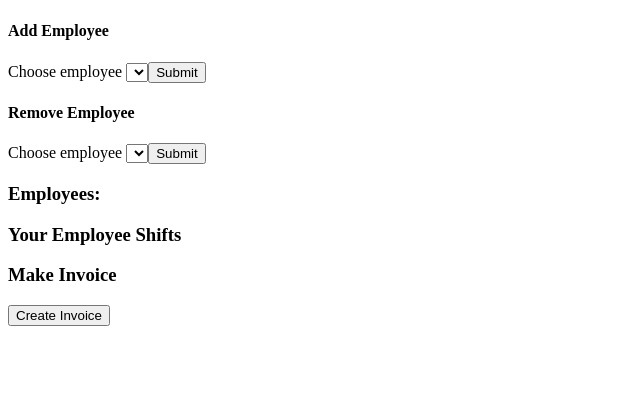
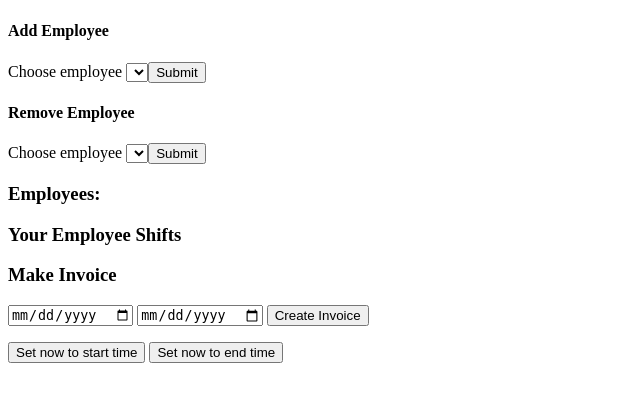
Before and after one commit to DWAA1660/scheduler, a Python web app: template templates/jobs/job_main.html in a window 1280 px wide. Shown: the part 25-427 px from the top of the page, without its empty margins (0-640 px from the left). Run offline with Jinja, Linux system fonts and the light colour scheme; the template is opened without the code that fills it, so the values that code supplies are empty.

Commit message:
made so you can bill certain dates

```diff
--- a/templates/jobs/job_main.html
+++ b/templates/jobs/job_main.html
@@ -56,7 +56,35 @@ Remove Employee
 Make Invoice
 </h3>
 <form action="{{url_for('job_datahandlers.jobmakeinvoice', job_id_sent=job_id, owner_sent=owner_token)}}" method="post">
+    <input type="date" id="startDate" name="start_date" value="start_date" placeholder="Start date" required>
+    <input type="date" id="endDate" name="end_date" value="end_date" placeholder="End date" required>
     <input type="submit" value="Create Invoice">
+
 </form>
+<button onclick="startTime()">Set now to start time</button>
+<button onclick="endTime()">Set now to end time</button>
+
+<script>
+function startTime() {
+var current = new Date();
+let month = String(current.getMonth() + 1).padStart(2, '0');
+year = current.getFullYear();
+let date = String(current.getDate()).padStart(2, '0');
+full_date = year + "-" + month + "-" + date;
+document.getElementById("startDate").value = full_date;
+
+// Does the time
+}
+
+function endTime() {
+var current = new Date();
+let month = String(current.getMonth() + 1).padStart(2, '0');
+year = current.getFullYear();
+let date = String(current.getDate()).padStart(2, '0');
+full_date = year + "-" + month + "-" + date;
+document.getElementById("endDate").value = full_date;
+
+}
+</script>
 </body>
 </html>
```
Also changed, not shown: invoice.py (+33 -13 lines), jobs/datahandlers/job_datahandlers.py (+10 -3 lines), 1 other file.
